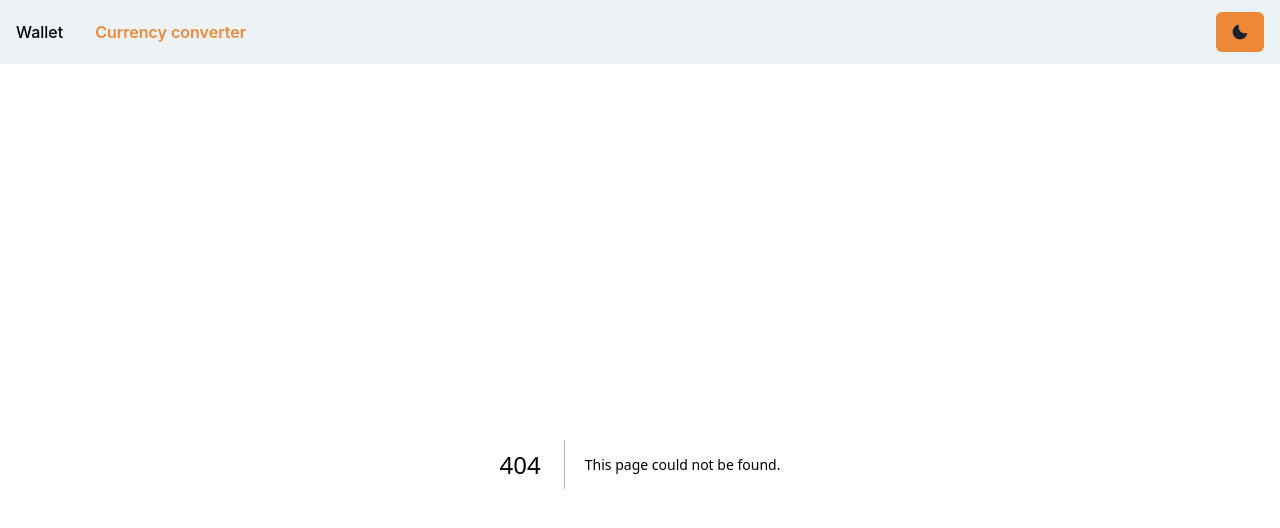
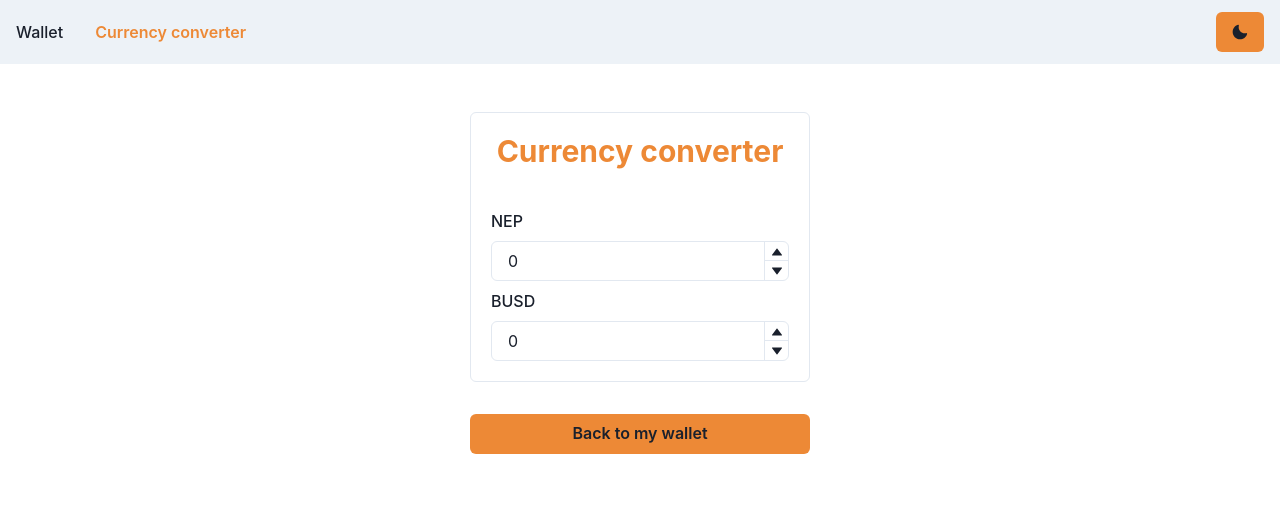
Before and after one commit to Suman085/MetaMaskWalletConnect, a Next.js app: page /converter in a window 1280 px wide. Before the commit this address had no page. Shown: the top 528 px of the page. Built offline with nearby package versions, Linux system fonts and the light colour scheme.

Commit message:
feat: added route for currency converter and added converter component

```diff
--- /dev/null
+++ b/src/components/ConverterCard/index.tsx
@@ -0,0 +1,79 @@
+import {
+  Heading,
+  CardHeader,
+  VStack,
+  NumberInput,
+  NumberInputField,
+  NumberIncrementStepper,
+  NumberInputStepper,
+  NumberDecrementStepper,
+  Card,
+  CardBody,
+  FormControl,
+  FormLabel,
+  CardProps,
+} from "@chakra-ui/react";
+import React from "react";
+
+//1 NEP = 3BUSD
+const ConverterCard = (props: CardProps) => {
+  const [nepAmount, setNEPAmount] = React.useState("0");
+  const [busdAmount, setBUSDAmount] = React.useState("0");
+  const handleNEPChanged = (valueAsString: string, nepValue: number) => {
+    const converted = (nepValue * 3).toString();
+    setNEPAmount(valueAsString);
+    setBUSDAmount(parseFloat(converted).toFixed(2));
+  };
+
+  const handleBUSDChanged = (busdValueString: string, busdValue: number) => {
+    const converted = (busdValue / 3).toString();
+    setBUSDAmount(busdValueString);
+    setNEPAmount(parseFloat(converted).toFixed(2));
+  };
+
+  return (
+    <Card variant="outline" w="100%" {...props}>
+      <CardHeader>
+        <Heading color="orange.400" size="lg">
+          Currency converter
+        </Heading>
+      </CardHeader>
+      <CardBody>
+        <VStack as="form">
+          <FormControl>
+            <FormLabel>NEP</FormLabel>
+            <NumberInput
+              value={nepAmount}
+              precision={2}
+              step={1}
+              onChange={handleNEPChanged}
+            >
+              <NumberInputField />
+              <NumberInputStepper>
+                <NumberIncrementStepper />
+                <NumberDecrementStepper />
+              </NumberInputStepper>
+            </NumberInput>
+          </FormControl>
+          <FormControl>
+            <FormLabel>BUSD</FormLabel>
+            <NumberInput
+              value={busdAmount}
+              precision={2}
+              step={1}
+              onChange={handleBUSDChanged}
+            >
+              <NumberInputField />
+              <NumberInputStepper>
+                <NumberIncrementStepper />
+                <NumberDecrementStepper />
+              </NumberInputStepper>
+            </NumberInput>
+          </FormControl>
+        </VStack>
+      </CardBody>
+    </Card>
+  );
+};
+
+export default ConverterCard;
--- /dev/null
+++ b/src/pages/converter/index.tsx
@@ -0,0 +1,24 @@
+"use client";
+import AppLayout from "@/components/AppLayout";
+import ConverterCard from "@/components/ConverterCard";
+import { Stack, Button, Box, VStack } from "@chakra-ui/react";
+import Link from "next/link";
+
+export default function CurrencyConverter() {
+  return (
+    <Stack
+      textAlign={"center"}
+      align={"center"}
+      justify="center"
+      mx="1rem"
+      spacing={{ base: 8, md: 10 }}
+    >
+      <VStack spacing="2rem">
+        <ConverterCard mt={{ base: 8, md: 12 }} />
+        <Button as={Link} variant={"solid"} href={"/"} width="full">
+          Back to my wallet
+        </Button>
+      </VStack>
+    </Stack>
+  );
+}
```
